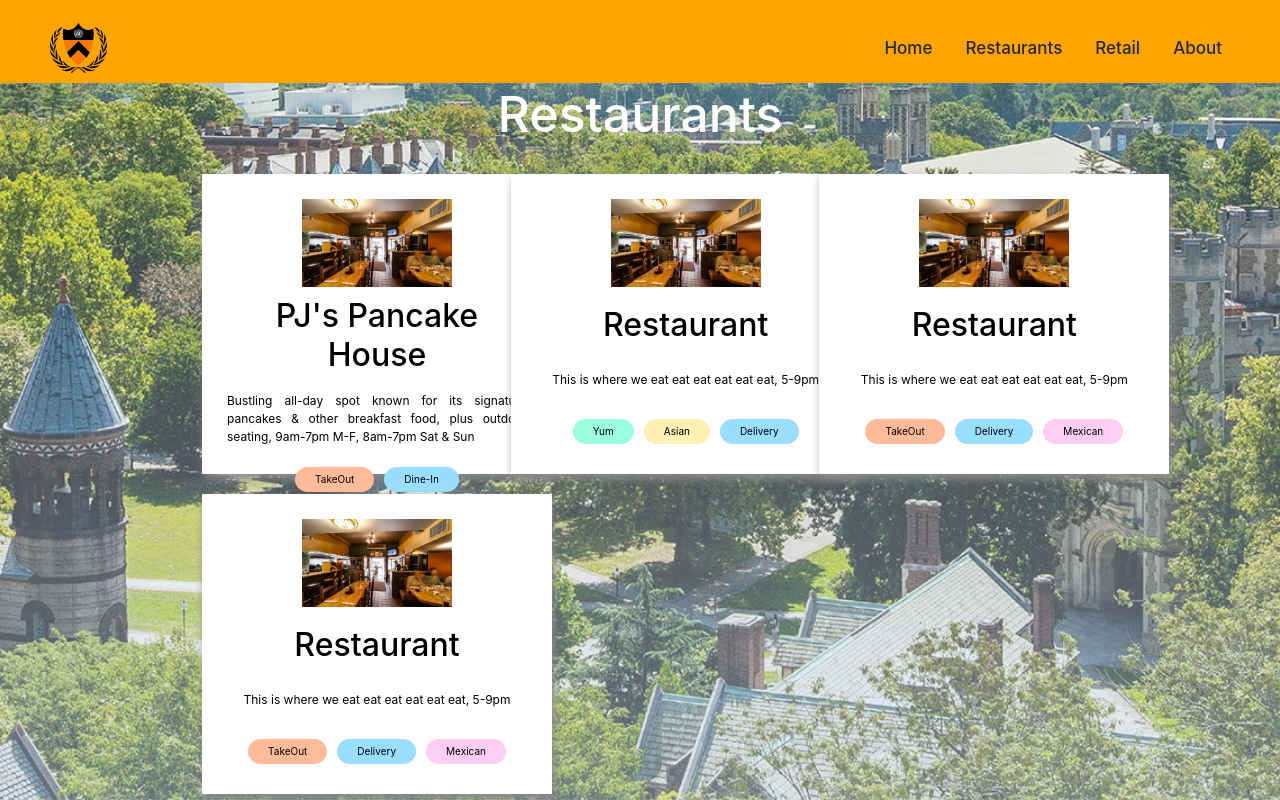
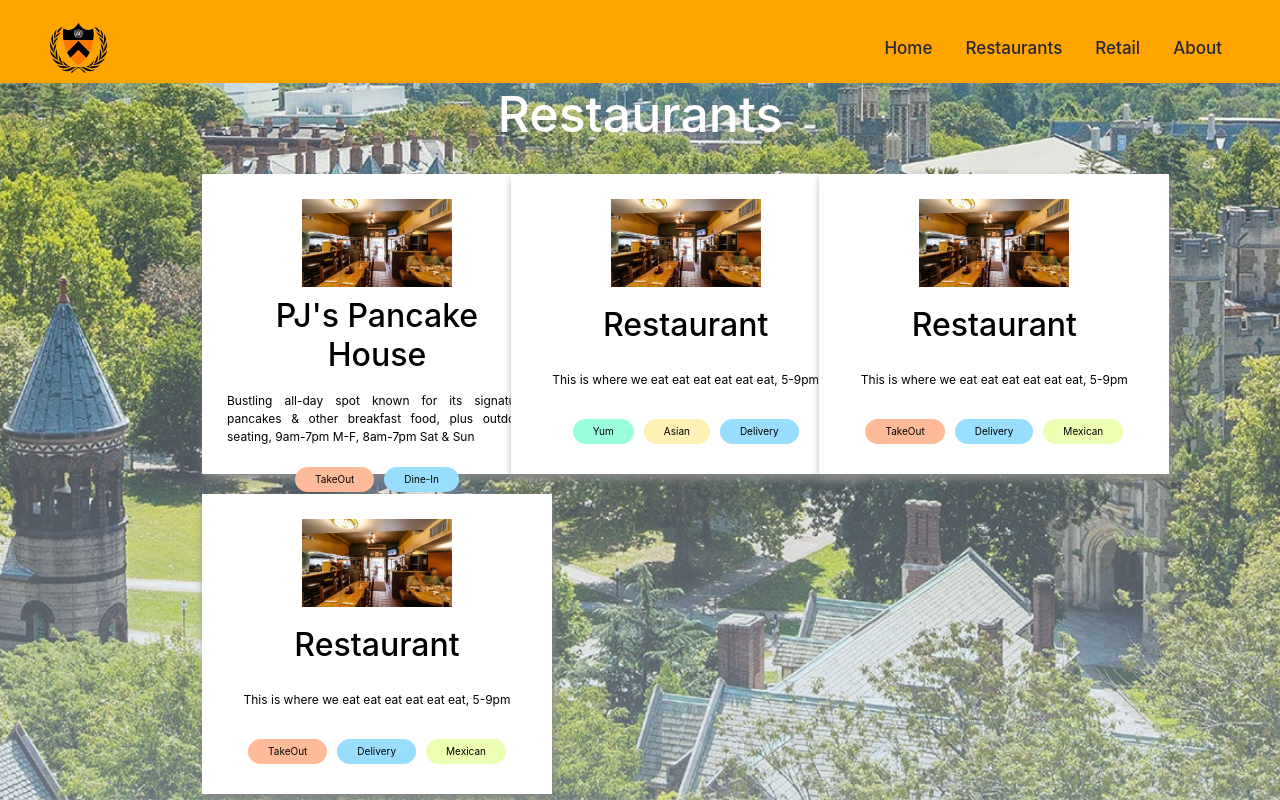
Before and after one commit to eatprinceton/eatprincetonwebsite, a React (Create React App) app: page /#/ in a window 1280 px wide. Shown: the top 800 px of the page. Built offline with nearby package versions, Linux system fonts and the light colour scheme.

Commit message:
added tag colors

```diff
--- a/src/colors.js
+++ b/src/colors.js
@@ -8,11 +8,33 @@ export default {
 	lightGreen: '#ccffcc',
 	lightPurple: '#ddccff',
 	deliveryTag: '#99ddff', // blue
-	mexicanTag: '#ffccf2', // pink
+	//mexicanTag: '#ffccf2', // pink
+	dineInTag: '#ffb3c6',
 	asianTag: '#fff0b3', // yellow
 	takeoutTag: '#ffbb99', // orange
 	yumTag: '#99ffdd', // cyan
 	$$$Tag: '',
+	americanTag: '#ffc6b3',
+	chineseTag: '#ffd9b3',
+	japaneseTag: '#ffecb3',
+	koreanTag: '#ffffb3',
+	mexicanTag: '#ecffb3',
+	italianTag: '#d9ffb3',
+	mediterraneanTag: '#c6ffb3',
+	indianTag: '#b3ffb3',
+	thaiTag: '#b3ffc6',
+	frenchTag: '#b3ffd9',
+	guatemalanTag: '#b3ffec',
+	barTag: '#b3ffff',
+	barandgrillTag: '#b3ecff',
+	cafeTag: '#b3d9ff',
+	bakeryTag: '#b3c6ff',
+	pizzaTag: '#b3b3ff',
+	sandwichTag: '#c6b3ff',
+	icecreamTag: '#d9b3ff',
+	sweetsTag: '#ecb3ff',
+	juiceandsmoothiesTag: '#ffb3ff',
+
 
 	black: '#000000',
 	white: '#FFFFFF'
```
